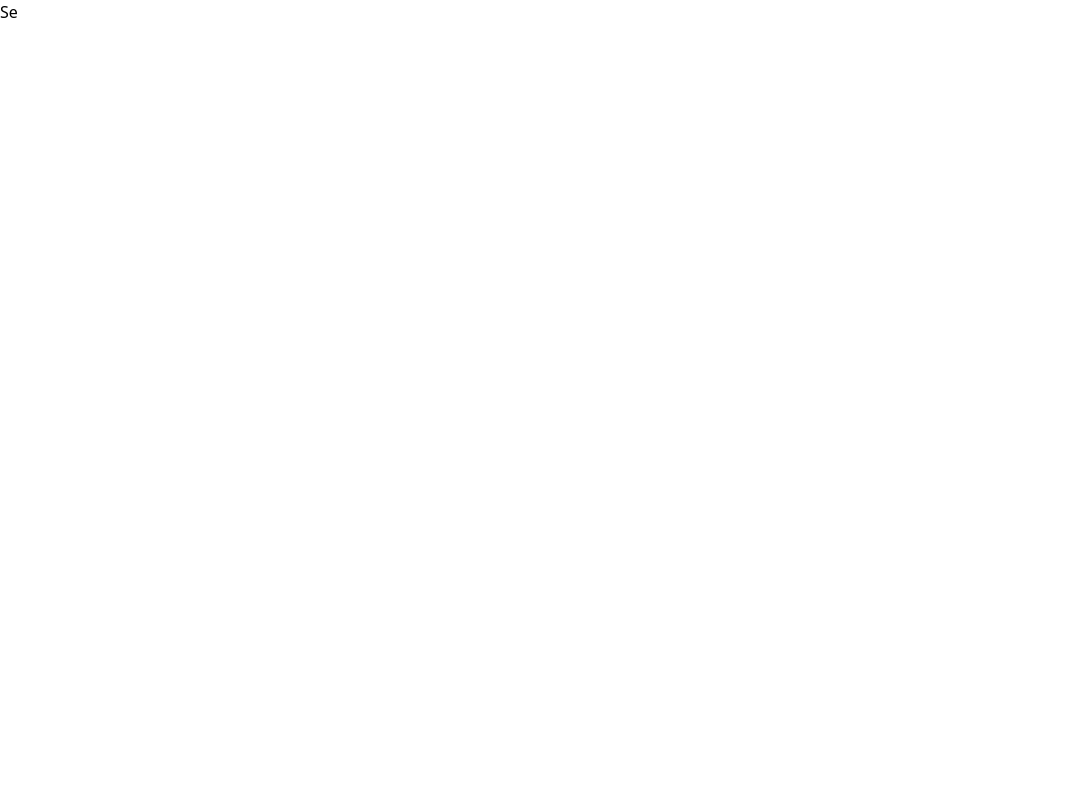
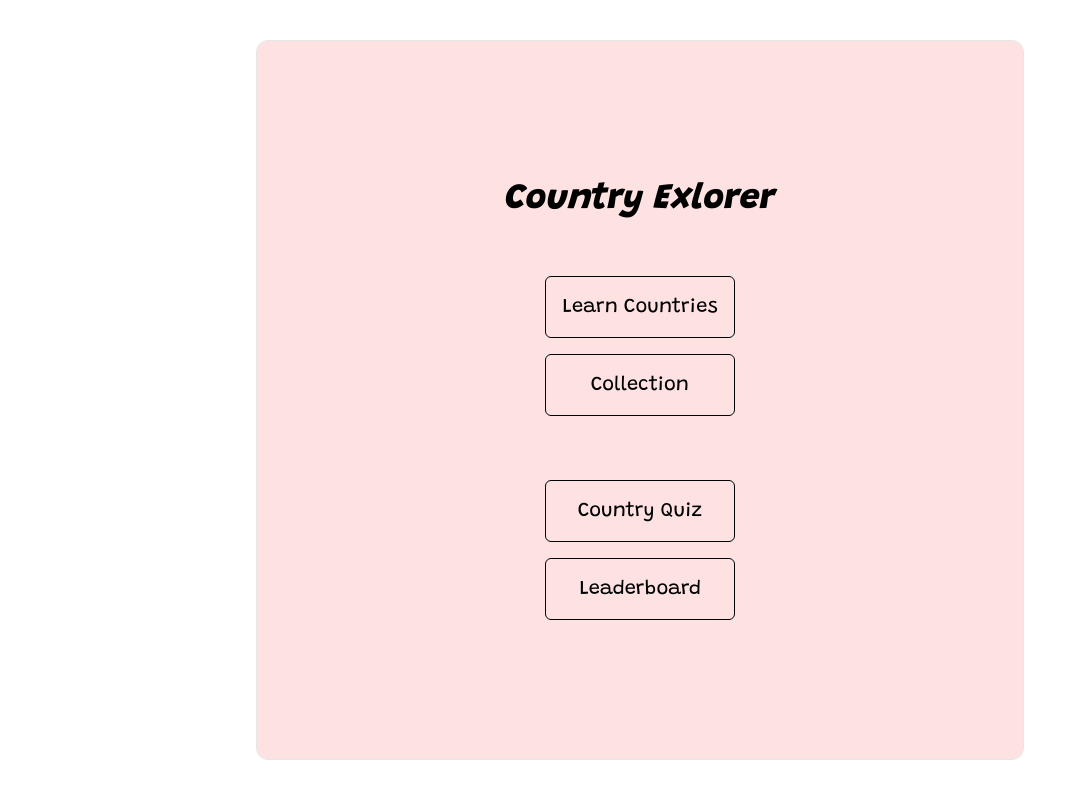
Before and after one commit to JustinaAl/Country-app, a React (Vite) app: page / in a window 1280 px wide. Shown: the whole page, without its empty margins (0-1086 px from the left). Built offline with nearby package versions, Linux system fonts and the light colour scheme.

Commit message:
dropdown, countryPage, StartPage

```diff
--- a/index.html
+++ b/index.html
@@ -7,11 +7,13 @@
     <link href="https://cdnjs.cloudflare.com/ajax/libs/font-awesome/6.4.2/css/all.min.css" rel="stylesheet">
     <link rel="preconnect" href="https://fonts.googleapis.com">
     <link rel="preconnect" href="https://fonts.gstatic.com" crossorigin>
-    <link href="https://fonts.googleapis.com/css2?family=Roboto+Mono:ital,wght@0,100..700;1,100..700&family=Roboto:ital,wdth,wght@0,75..100,100..900;1,75..100,100..900&display=swap" rel="stylesheet">
-
+    <link href="https://fonts.googleapis.com/css2?family=Grandstander:ital,wght@0,100..900;1,100..900&family=Nunito+Sans:ital,opsz,wght@0,6..12,200..1000;1,6..12,200..1000&display=swap" rel="stylesheet">
   </head>
   <body>
-    <div id="root"></div>
+    <div class="w-full h-[100svh] p-4 flex items-center justify-center">
+      <div id="root" class="border bg-red-100 rounded-xl max-w-3xl h-[90svh] w-full p-8">
+      </div>
+    </div>
     <script type="module" src="/src/main.jsx"></script>
   </body>
 </html>
--- a/src/App.jsx
+++ b/src/App.jsx
@@ -1,13 +1,17 @@
 import './App.css'
 import { BrowserRouter, Routes, Route,} from 'react-router-dom'
-import Home from './pages/Home'
+import StartPage from './pages/StartPage'
+import CountriesPage from './pages/CountriesPage'
+import CollectionPage from './pages/CollectionPage'
 
 function App() {
 
   return (
       <BrowserRouter>
         <Routes>
-          <Route path='/'  element={<Home />}/>
+          <Route path='/'  element={<StartPage />}/>
+          <Route path='/countries'  element={<CountriesPage />}/>
+          <Route path='/collection'  element={<CollectionPage />}/>
         </Routes>
       </BrowserRouter>
   )
--- /dev/null
+++ b/src/components/SelectDropdown.jsx
@@ -0,0 +1,14 @@
+import { useDispatch } from "react-redux";
+
+const SelectDropdown = ({options, value, setValue}) => {
+
+    const dispatch = useDispatch();
+
+    return(
+        <select value={value} onChange={(e)=> dispatch(setValue(e.target.value))}>
+            {options.map((option) => <option value={option} key={option}>{option}</option>)}
+        </select>
+    )
+}
+
+export default SelectDropdown;
--- a/src/index.css
+++ b/src/index.css
@@ -1,3 +1,17 @@
 @tailwind base;
 @tailwind components;
 @tailwind utilities;
+
+@layer base {
+  h1 {
+    @apply font-main font-800 italic text-center;
+  }
+
+  button {
+    @apply border border-black w-full p-4 rounded-md font-main text-xl;
+  }
+
+  select {
+    @apply border border-black w-full p-2 rounded-md font-main text-2xl;
+  }
+}
--- /dev/null
+++ b/src/pages/CollectionPage.jsx
@@ -0,0 +1,9 @@
+const CollectionPage = () => {
+    return(
+        <div>
+            Saved countries
+        </div>
+    )
+}
+
+export default CollectionPage;
--- /dev/null
+++ b/src/pages/CountriesPage.jsx
@@ -0,0 +1,17 @@
+import { useSelector } from "react-redux";
+import SelectDropdown from "../components/SelectDropdown";
+import { setRegion } from "../redux/regionSlice";
+
+const CountriesPage = () => {
+
+    const {regions, selectedRegion} = useSelector(store => store.regions);
+
+    return(
+        <div>
+            <h1 className="text-4xl">Select Region</h1>
+            <SelectDropdown options={regions} value={selectedRegion} setValue={setRegion}/>
+        </div>
+    )
+}
+
+export default CountriesPage;
--- a/src/pages/Home.jsx
+++ /dev/null
@@ -1,14 +0,0 @@
-
-import { useSelector } from "react-redux"
-
-
-const Home = () => {
-
-    const countries = useSelector(store => store.countries.countries)
-
-    return(
-        <div >{countries[1]}</div>
-    )
-}
-
-export default Home
--- /dev/null
+++ b/src/pages/StartPage.jsx
@@ -0,0 +1,24 @@
+import { useNavigate } from "react-router-dom"
+
+const StartPage = () => {
+
+    const navigate = useNavigate();
+
+    return(
+        <div className="w-[100%] h-[100%] flex flex-col justify-center items-center space-y-14">
+            <h1 className="text-4xl">Country Exlorer</h1>
+            <div className="w-fit space-y-16">
+                <div className="flex flex-col items-center w-full space-y-4">
+                    <button onClick={()=>navigate('/countries')}>Learn Countries</button>
+                    <button >Collection</button>
+                </div>
+                <div className="flex flex-col items-center w-full space-y-4">
+                    <button >Country Quiz</button>
+                    <button >Leaderboard</button>
+                </div>
+            </div>
+        </div>
+    )
+}
+
+export default StartPage
--- a/src/redux/configureStore.js
+++ b/src/redux/configureStore.js
@@ -1,9 +1,9 @@
 import { configureStore } from "@reduxjs/toolkit";
-import CountrySlice from './countrySlice'
+import regionSlice from './regionSlice'
 
 const store = configureStore({
     reducer: {
-        countries: CountrySlice
+        regions: regionSlice
     }
 })
 
--- a/src/redux/countrySlice.js
+++ /dev/null
@@ -1,13 +0,0 @@
-import { createSlice } from "@reduxjs/toolkit";
-
-const CountrySlice = createSlice({
-    name: 'countrySlice',
-    initialState:{
-        countries: ['Lt', 'Se']
-    },
-    reducers:{
-
-    }
-})
-
-export default CountrySlice.reducer
--- /dev/null
+++ b/src/redux/regionSlice.js
@@ -0,0 +1,16 @@
+import { createSlice } from "@reduxjs/toolkit";
+
+const regionSlice = createSlice({
+    name: 'regionSlice',
+    initialState:{
+        regions: ['Africa', 'Americas', 'Asia', 'Europe', 'Oceania'],
+        selectedRegion: 'Africa',
+    },
+    reducers:{
+        setRegion: (state, action) => {state.selectedRegion = action.payload}
+    }
+})
+
+
+export const {setRegion} = regionSlice.actions
+export default regionSlice.reducer
--- a/tailwind.config.cjs
+++ b/tailwind.config.cjs
@@ -18,8 +18,8 @@ module.exports = {
         },
       },
       fontFamily: {
-        roboto: ['Roboto', 'sans-serif'],
-        robotoMono: ['Roboto Mono', 'monospace'],
+        main: ['Grandstander', 'sans-serif'],
+        text: ['Nunito Sans', 'monospace'],
       },
       fontWeight: {
         100: '100',
@@ -33,10 +33,11 @@ module.exports = {
         900: '900',
       },
       fontWidth: {
-        condensed: '75',  // 75% width
+        condensed: '75',
         medium: '85',
-        normal: '100',    // 100% width
-        expanded: '125',  // 125% width
+        normal: '95',
+        expanded: '105',
+        wide: '115'
       },
       boxShadow: {
         custom: "4px 4px 6.3px 0",
```
